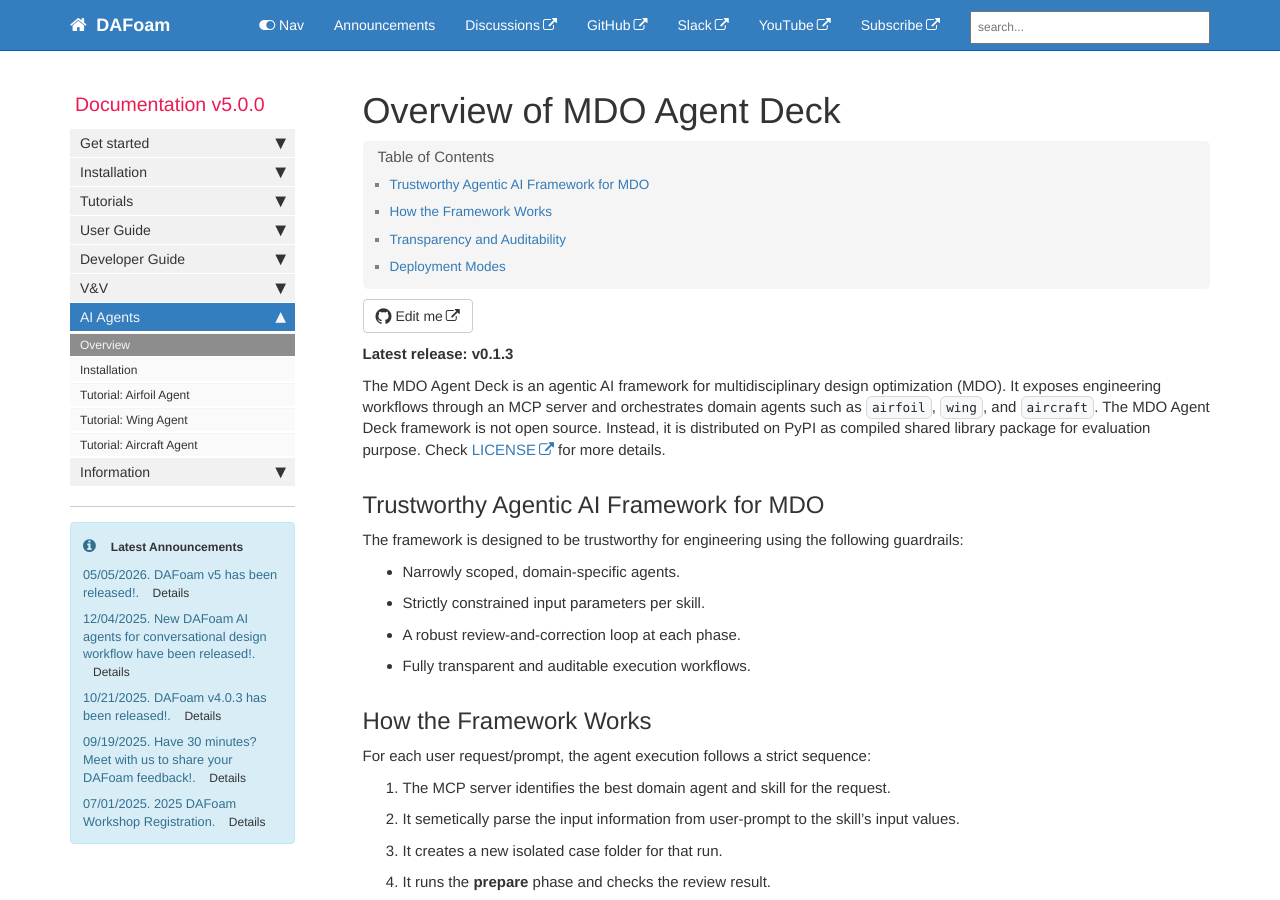
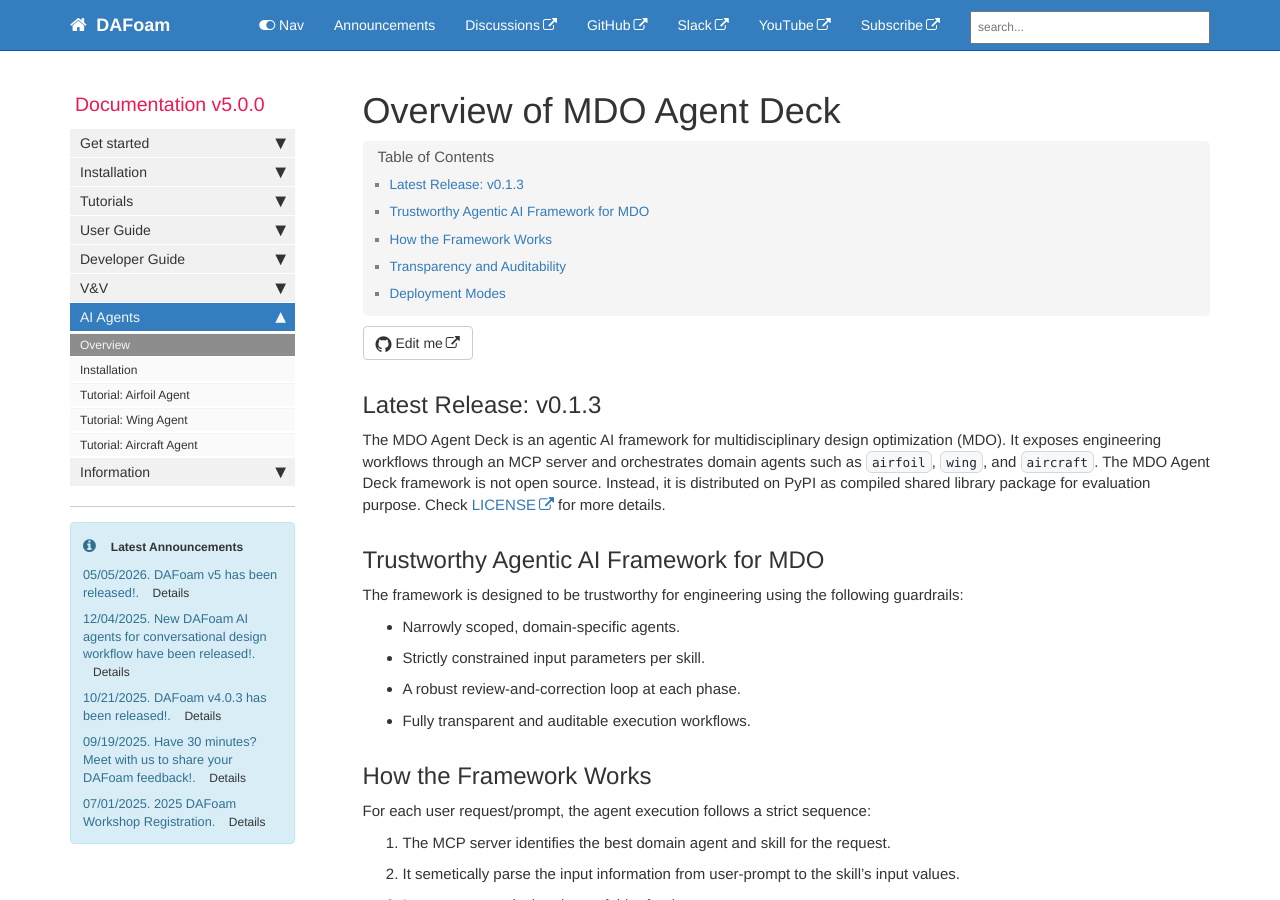
Before and after one commit to DAFoam/DAFoam.github.io, a Jekyll site: the page built from pages/mydoc/mydoc_ai_assistant_overview.md, in a window 1280 px wide and 900 px high. Built offline with Jekyll 4.4.1, drawn with Linux system fonts in a browser that asks for light colours; comment, search, counter and statistics services are not loaded.

Commit message:
content update

```diff
--- a/pages/mydoc/mydoc_ai_assistant_overview.md
+++ b/pages/mydoc/mydoc_ai_assistant_overview.md
@@ -7,7 +7,7 @@ permalink: ai-agent-overview.html
 folder: mydoc
 ---
 
-**Latest release: v0.1.3**
+## Latest Release: v0.1.3
 
 The MDO Agent Deck is an agentic AI framework for multidisciplinary design optimization (MDO). It exposes engineering workflows through an MCP server and orchestrates domain agents such as `airfoil`, `wing`, and `aircraft`. The MDO Agent Deck framework is not open source. Instead, it is distributed on PyPI as compiled shared library package for evaluation purpose. Check [LICENSE](https://pypi.org/project/mdo-agent-deck/) for more details.
 
```
